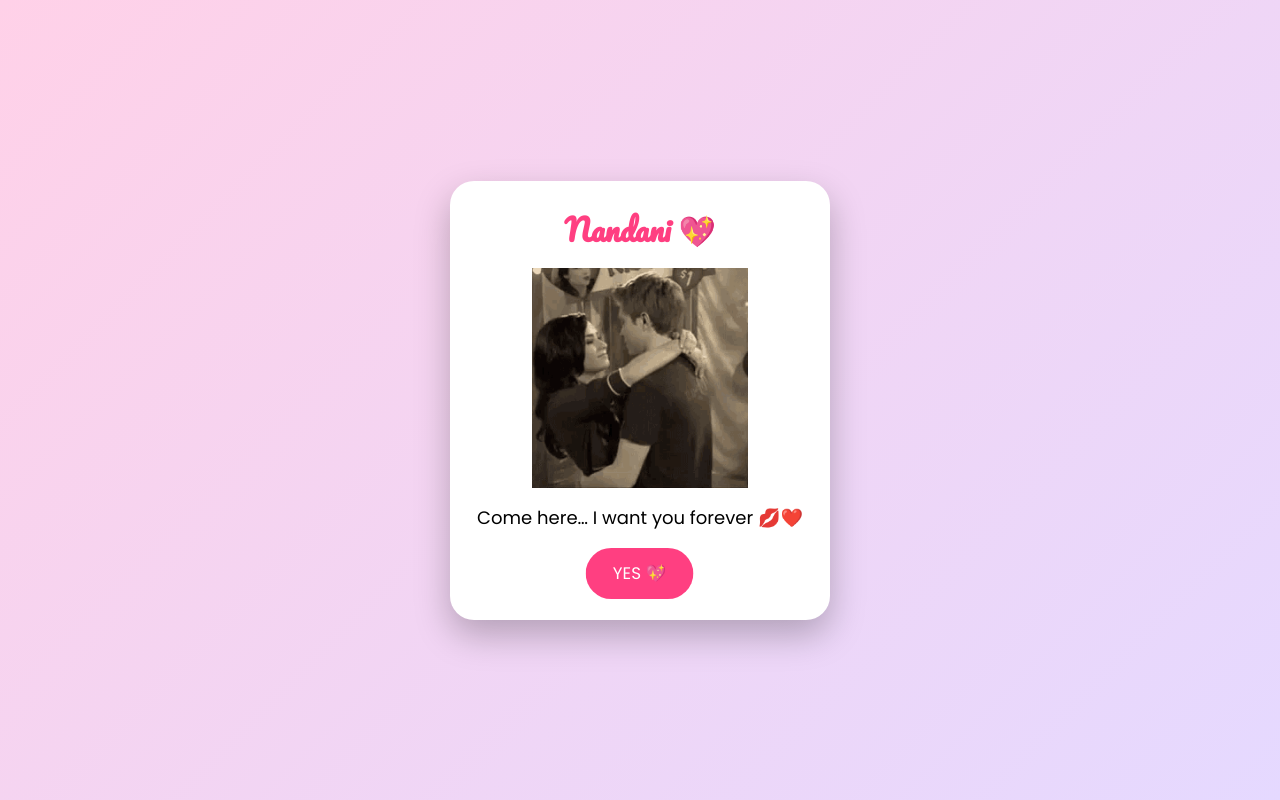
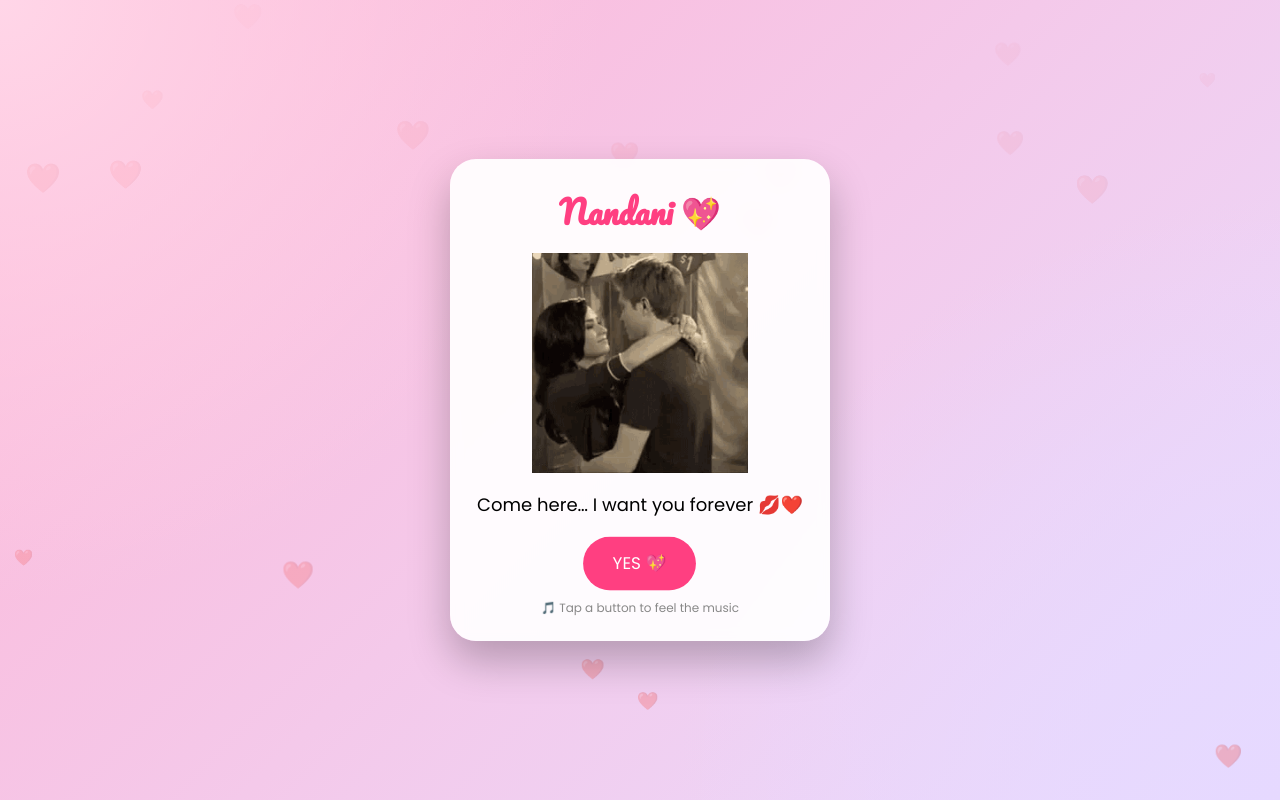
Before and after one commit to yunaai5788-oss/Propose-valentine, a plain HTML site: page index.html in a window 1280 px wide. Both pictures are taken after a click on the button "YES 💖". Drawn offline with Linux system fonts and the light colour scheme.

Commit message:
Update index.html

```diff
--- a/index.html
+++ b/index.html
@@ -17,44 +17,64 @@
 
 body{
   min-height:100vh;
-  background:linear-gradient(135deg,#ffd1e8,#e5d9ff);
+  background:
+    radial-gradient(circle at top left, #ffd6e8, transparent 40%),
+    radial-gradient(circle at bottom right, #e6d9ff, transparent 40%),
+    linear-gradient(135deg,#ffb6d5,#e9dcff);
   display:flex;
   justify-content:center;
   align-items:center;
+  overflow:hidden;
+}
+
+/* Floating hearts */
+.heart{
+  position:absolute;
+  bottom:-50px;
+  color:rgba(255,64,129,0.3);
+  font-size:20px;
+  animation:float 10s linear infinite;
+}
+
+@keyframes float{
+  from{transform:translateY(0);opacity:1;}
+  to{transform:translateY(-110vh);opacity:0;}
 }
 
 .card{
   width:92%;
   max-width:380px;
-  background:#fff;
-  border-radius:24px;
-  padding:22px;
+  background:rgba(255,255,255,0.92);
+  backdrop-filter:blur(6px);
+  border-radius:26px;
+  padding:24px;
   text-align:center;
-  box-shadow:0 15px 35px rgba(0,0,0,0.25);
+  box-shadow:0 20px 40px rgba(0,0,0,0.25);
+  z-index:2;
 }
 
 h1{
   font-family:'Pacifico',cursive;
   color:#ff3f81;
-  font-size:30px;
-  margin-bottom:12px;
+  font-size:32px;
+  margin-bottom:14px;
 }
 
-/* GIF AREA – ALWAYS VISIBLE */
+/* GIF */
 #gif{
   width:100%;
   max-width:320px;
   height:220px;
   object-fit:contain;
   border-radius:18px;
-  margin:12px auto 16px;
+  margin:12px auto 18px;
   display:block;
   pointer-events:none;
 }
 
 #text{
   font-size:18px;
-  margin-bottom:18px;
+  margin-bottom:20px;
 }
 
 /* Buttons */
@@ -65,7 +85,7 @@ h1{
 }
 
 button{
-  padding:12px 26px;
+  padding:13px 28px;
   border:none;
   border-radius:30px;
   font-size:16px;
@@ -80,44 +100,68 @@ button{
 
 @keyframes pulse{
   0%{transform:scale(1);}
-  50%{transform:scale(1.1);}
+  50%{transform:scale(1.12);}
   100%{transform:scale(1);}
 }
 
 #no{
   background:#e0e0e0;
 }
+
+/* Music hint */
+.music-hint{
+  font-size:12px;
+  color:#888;
+  margin-top:10px;
+}
 </style>
 </head>
 
 <body>
 
+<!-- floating hearts -->
+<script>
+for(let i=0;i<18;i++){
+  const h=document.createElement("div");
+  h.className="heart";
+  h.innerText="❤️";
+  h.style.left=Math.random()*100+"vw";
+  h.style.animationDuration=(6+Math.random()*6)+"s";
+  h.style.fontSize=(14+Math.random()*18)+"px";
+  document.body.appendChild(h);
+}
+</script>
+
 <div class="card">
   <h1>Nandani 💖</h1>
 
-  <!-- GIF -->
   <img id="gif" src="gif-start.gif" alt="gif">
 
-  <!-- TEXT -->
   <div id="text">Will you be my Valentine? 💍</div>
 
-  <!-- BUTTONS -->
   <div class="buttons">
     <button id="yes">YES 💖</button>
     <button id="no">NO 😢</button>
   </div>
+
+  <div class="music-hint">🎵 Tap a button to feel the music</div>
 </div>
+
+<!-- Background Music -->
+<audio id="bgm" loop>
+  <source src="music.mp3" type="audio/mpeg">
+</audio>
 
 <script>
 let step = 0;
+let musicStarted = false;
 
-/* CHANGE ONLY FILENAMES IF YOU WANT */
 const gifs = [
-  "gif-start.gif", // start
-  "gif-no1.gif",   // no 1
-  "gif-no2.gif",   // no 2
-  "gif-no3.gif",   // no 3
-  "gif-yes.gif"    // yes (kiss)
+  "gif-start.gif",
+  "gif-no1.gif",
+  "gif-no2.gif",
+  "gif-no3.gif",
+  "gif-yes.gif"
 ];
 
 const texts = [
@@ -128,24 +172,31 @@ const texts = [
   "Come here… I want you forever 💋❤️"
 ];
 
+function playMusic(){
+  if(!musicStarted){
+    document.getElementById("bgm").play();
+    musicStarted = true;
+  }
+}
+
 function updateScreen(i){
-  const img = document.getElementById("gif");
-  img.src = gifs[i] + "?v=" + Date.now(); // cache safe
+  playMusic();
+  document.getElementById("gif").src = gifs[i] + "?v=" + Date.now();
   document.getElementById("text").innerText = texts[i];
 }
 
-document.getElementById("no").addEventListener("click",()=>{
+document.getElementById("no").onclick = ()=>{
   if(step < 3){
     step++;
     updateScreen(step);
   }
-});
+};
 
-document.getElementById("yes").addEventListener("click",()=>{
+document.getElementById("yes").onclick = ()=>{
   step = 4;
   updateScreen(step);
-  document.getElementById("no").style.display = "none";
-});
+  document.getElementById("no").style.display="none";
+};
 </script>
 
 </body>
```
